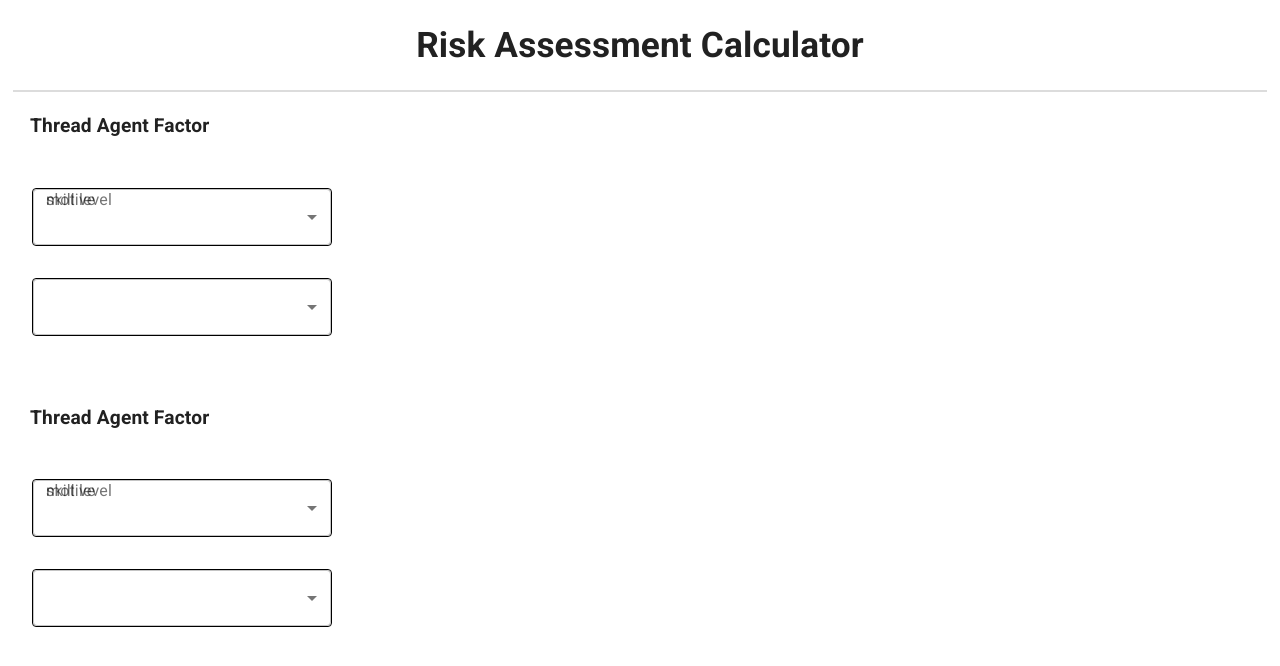
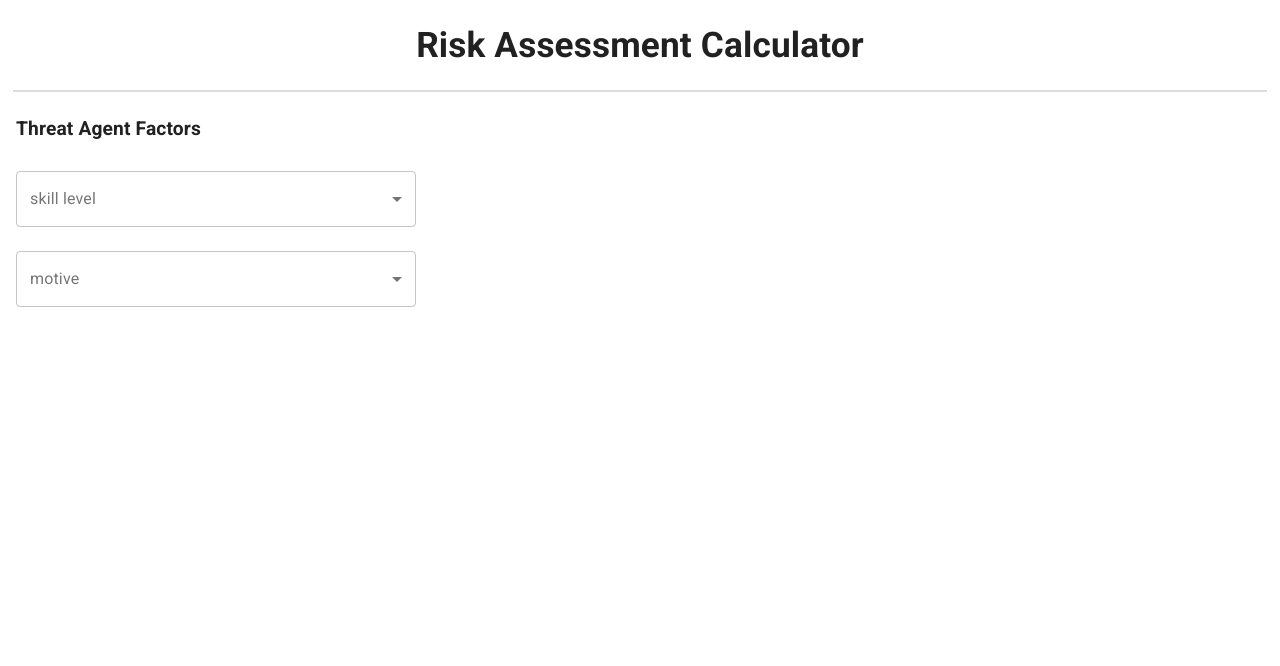
Before and after one commit to rajasoun/tdd-ts-jest-risk-calculator, a Next.js app: page / in a window 1280 px wide. Shown: the top 666 px of the page. Built offline with nearby package versions, Linux system fonts and the light colour scheme.

Commit message:
update json structure and the way it is accessed

```diff
--- a/component/select.tsx
+++ b/component/select.tsx
@@ -1,32 +1,11 @@
 import React from 'react';
-import { createStyles, makeStyles, Theme } from '@material-ui/core/styles';
 import InputLabel from '@material-ui/core/InputLabel';
 import MenuItem from '@material-ui/core/MenuItem';
-import FormHelperText from '@material-ui/core/FormHelperText';
-import FormControl from '@material-ui/core/FormControl';
 import Select from '@material-ui/core/Select';
-
-const useStyles = makeStyles((theme: Theme) =>
-  createStyles({
-      formControl: {
-        margin: theme.spacing(4),
-        minWidth: 300
-      },
-      selectEmpty: {
-        marginTop: theme.spacing(2),
-        marginLeft: theme.spacing(0),
-        marginBottom: theme.spacing(2),
-        border: '1px solid black',
-      },
-    }),
-);
 
 
 const SelectDropDown = (props: any)=> {
-  const objectData = Object.values(props);
-  const classes = useStyles();
   const [dropDownData, setDropDownData] = React.useState('');
-
 
   const handleChange = (event: React.ChangeEvent<{ value: unknown }>) => {
     setDropDownData(event.target.value as string);
@@ -34,35 +13,29 @@ const SelectDropDown = (props: any)=> {
 
   return (
     <>
-    <FormControl variant="outlined" className={classes.formControl}>
-      {
-        objectData.map((data: any, index: number) => {
-          return (
-          <>
-              <InputLabel id="demo-simple-select-outlined-label" key={index}>{data.name}</InputLabel>
-              <Select
-                labelId="demo-simple-select-outlined-label"
-                id="dropdown-id"
-                value={dropDownData}
-                onChange={handleChange}
-                label={data.name}
-                className={classes.selectEmpty}
+      <InputLabel id={`ip_label_${props.id}`}>
+        {props.name}
+      </InputLabel>
+      <Select
+        id={`dropdown_${props.id}`}
+        value={dropDownData}
+        onChange={handleChange}
+        label={props.name}
+      >
+        <MenuItem value=""><em>None</em></MenuItem>
+        {
+          props.options.map(
+            (data:any, index: number) => (
+              <MenuItem
+                value={data.value}
+                key={`options_${props.id}_${index}`}
               >
-                <MenuItem value="">
-                  <em>None</em>
-                </MenuItem>
-                {
-                  data["options"].map((newData:any, indexData: number) => {
-                    return <MenuItem value={newData.value} key={indexData}>{newData.name} ({newData.value})</MenuItem>
-                  })
-                }
-              </Select>
-          </>
+                {data.name} ({data.value})
+              </MenuItem>
+            )
           )
-        })
-      }
-      </FormControl>
-
+        }
+      </Select>
     </>
   )
 }
--- a/data/risk-calculator.json
+++ b/data/risk-calculator.json
@@ -1,9 +1,12 @@
 {
-    "Thread Agent Factors" : [
+    "data": [
         {
-        "name" : "skill level",
+            "title": "Threat Agent Factors",
+            "select": [
+                {
+                    "name": "skill level",
                     "id": "SL",
-        "options":[
+                    "options": [
                         {
                             "name" : "Security penetration skills",
                             "value" : 1
@@ -25,10 +28,11 @@
                             "value" : 9
                         }
                     ]
-    },{
-        "name" : "motive",
+                },
+                {
+                    "name": "motive",
                     "id": "M",
-        "options":[
+                    "options": [
                         {
                             "name" : "Low or no reward",
                             "value" : 1
@@ -42,5 +46,8 @@
                             "value" : 9
                         }
                     ]
-    }]
                 }
+            ]
+        }
+    ]
+}
--- a/pages/index.tsx
+++ b/pages/index.tsx
@@ -1,14 +1,28 @@
 import Head from 'next/head';
 import styled, { css } from 'styled-components';
+import Grid, { GridSpacing } from '@material-ui/core/Grid';
+import { createStyles, makeStyles, Theme } from '@material-ui/core/styles';
+import FormControl from '@material-ui/core/FormControl';
 import SelectDropDown from '../component/select';
 import { GetStaticProps } from 'next';
 import data from '../data/risk-calculator.json';
 
+const useStyles = makeStyles((theme: Theme) =>
+    createStyles({
+        root: {
+            flexGrow: 1,
+        },
+        formControl: {
+            margin: '0.75rem 1rem',
+            minWidth: 400
+        },
+    }),
+);
 
 export const getStaticProps: GetStaticProps = async (context) => {
     return {
         props: {
-            threadAgentFactors: data["Thread Agent Factors"],
+            data: data,
         }
     }
 }
@@ -29,11 +43,12 @@ const HorizontalLine = styled.hr`
 const StyleDiv = styled.div`
     font-size: 1.2rem;
     font-weight: 600;
-    margin-top: 20px;
-    margin-left: 30px
+    margin: 1rem;
 `;
-const Home = ({threadAgentFactors}: any) => {
-    console.log(threadAgentFactors);
+
+const Home = ({data}: any) => {
+
+    const classes = useStyles();
 
     return (
         <>
@@ -44,18 +59,29 @@ const Home = ({threadAgentFactors}: any) => {
                 Risk Assessment Calculator
             </Title>
             <HorizontalLine />
+            <Grid container className={classes.root} >
             {
-                threadAgentFactors.map((ele: any, index: number) => {
-                    console.log(ele);
+                data.data.map((ele: any, index: number) => {
                     return (
-                        <div key={index}>
-                            <StyleDiv>Thread Agent Factor</StyleDiv>
-                            <SelectDropDown {...threadAgentFactors}/>
-                        </div>
+                        <Grid item xs={6} key={index}>
+                            <StyleDiv>{ele.title}</StyleDiv>
+                            {
+                                ele.select.map((data: any, i: number) => (
+                                    <Grid item xs={12} key={`custom_select${i}`}>
+                                        <FormControl
+                                            variant="outlined"
+                                            className={classes.formControl}
+                                        >
+                                            <SelectDropDown {...data} />
+                                        </FormControl>
+                                    </Grid>
+                                ))
+                            }
+                        </Grid>
                     )
                 })
-
             }
+            </Grid>
         </>
     )
 }
```
Lines whose indentation alone changed are shown as unchanged.
